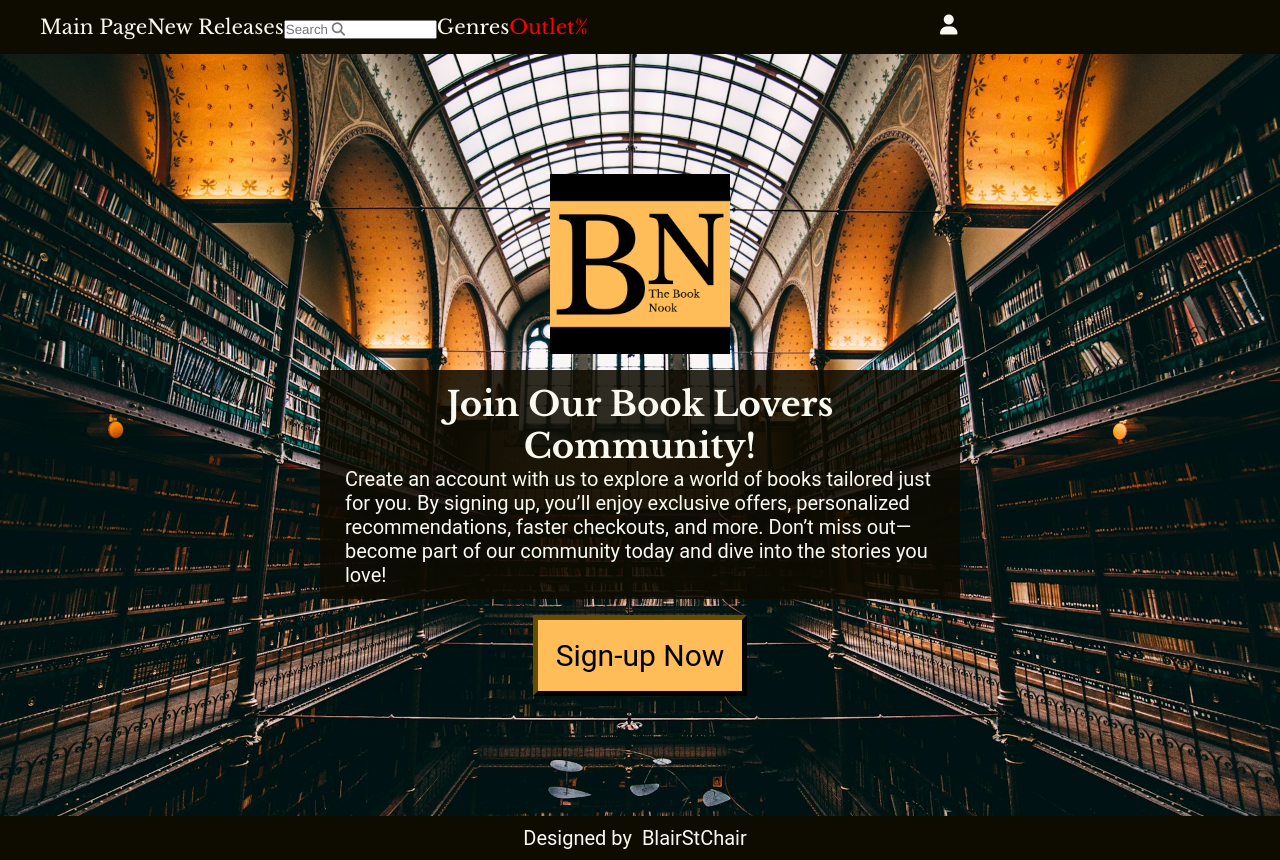
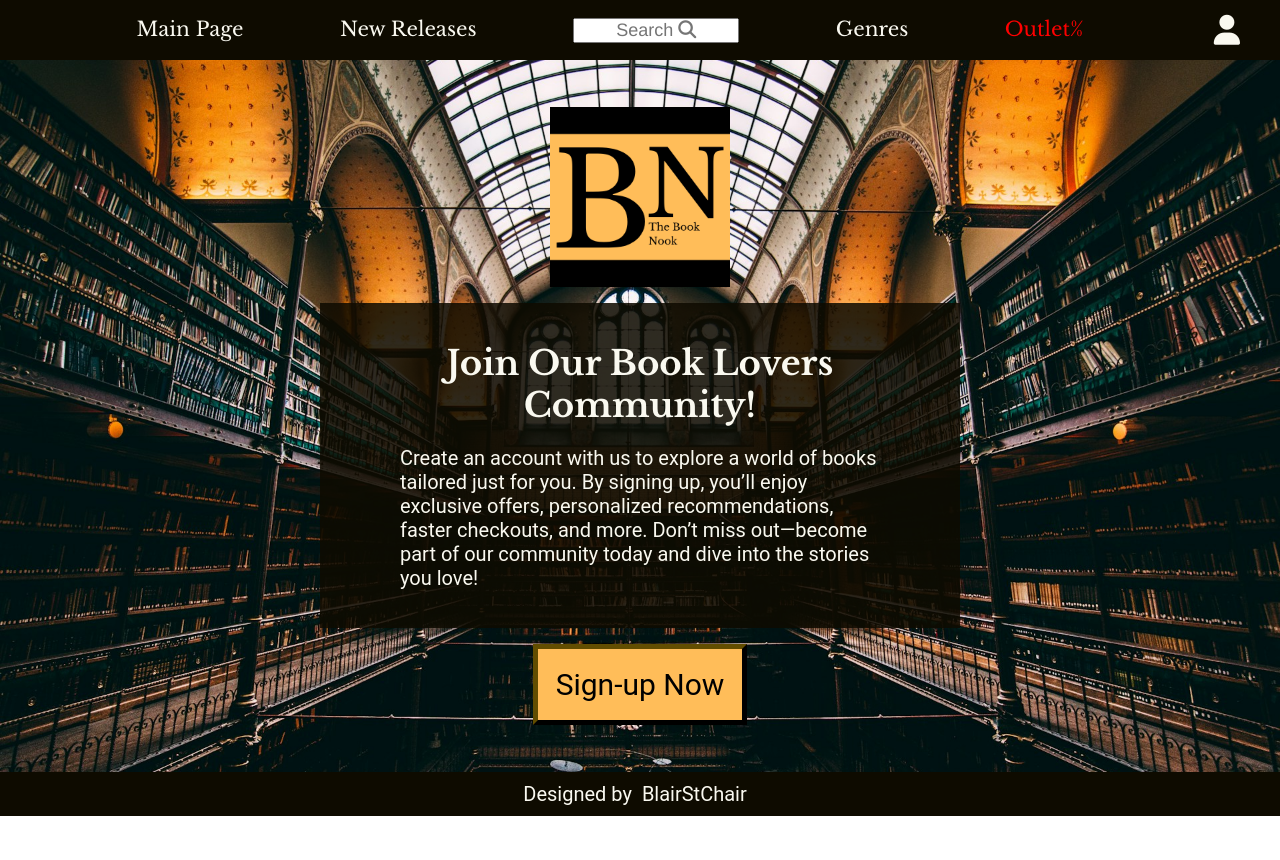
Before and after one commit to BlairStChair/sign-upForm, a plain HTML site: page index.html in a window 1280 px wide. After the commit the page ends 816 px from the top, so only its background shows below. Drawn offline with Linux system fonts and the light colour scheme; a web font is replaced by a local one.

Commit message:
Finished styling navbar

```diff
--- a/css/style.css
+++ b/css/style.css
@@ -53,20 +53,43 @@ body{
     font-size: 20px;
     justify-content: space-between;
     padding: 15px 40px;
+    align-items: center;
 }
 
 ul{
-    flex: 3;
+    flex: 19;
     display: flex;
+    justify-content: space-evenly;
     list-style: none;
+}
+
+ul a{
+    text-decoration: none;
+    color:#faf9f0;
+}
+
+ul a:hover{
+    color:#ebe8de;
+}
+
+#outlet{
+    color: #ff0000;
+}
+
+.searchBar{
+    width: 13vw;
+    font-size: 18px;
+    text-align: center;
 }
 
 .userIcon{
     flex: 1;
+    font-size: 30px;
+    text-align: right;
 }
 
 .container{
-    min-height: 95.3vh;
+    min-height: 89vh;
     flex-wrap: wrap;
     display: flex;
     flex-direction: column;
@@ -84,11 +107,12 @@ h2{
     font-size: 34px;
     text-align: center;
     text-wrap: wrap;
+    margin-bottom: 20px;
 }
 
 .content{
     font-size: 20px;
-    padding: 1vw 25px;
+    padding: 3vw 5rem;
     min-width: 200px;
     width: 50vw;
     background-color: #0e0b00dc;
@@ -107,7 +131,7 @@ button:hover{
     background-color: #ffaf38;
 }
 
-button:focus{
+button:active{
     background-color: #ff9900;
 }
 
--- a/index.html
+++ b/index.html
@@ -10,11 +10,11 @@
 <body>
     <div class="navbar">
         <ul>
-            <li>Main Page</li>
-            <li>New Releases</li>
-            <li><input type="text" class="fontAwesome" name="emailAddress" placeholder="Search &#xf002;" value=""></li>
-            <li>Genres</li>
-            <li style="color:red;">Outlet%</li>
+            <li><a href="">Main Page</a></li>
+            <li><a href="">New Releases</a></li>
+            <li><input type="text" class="fontAwesome searchBar" name="emailAddress" placeholder="Search &#xf002;" value=""></li>
+            <li><a href="">Genres</a></li>
+            <li><a id="outlet" href="">Outlet%</a></li>
         </ul>
         <i class="fa-solid fa-user userIcon"></i>
     </div>
@@ -26,7 +26,7 @@
                 By signing up, you’ll enjoy exclusive offers, personalized recommendations, faster checkouts,
                 and more. Don’t miss out—become part of our community today and dive into the stories you love!</p>
         </div>
-        <button>Sign-up Now</button>
+        <button onclick="location.href='html/signUpPage.html'">Sign-up Now</button>
     </div>
     <div class="footer">
         <p>Designed by<a href="https://github.com/BlairStChair">BlairStChair</a></p>
```
Also changed, not shown: html/signUpPage.html (added, +12 -0 lines).
